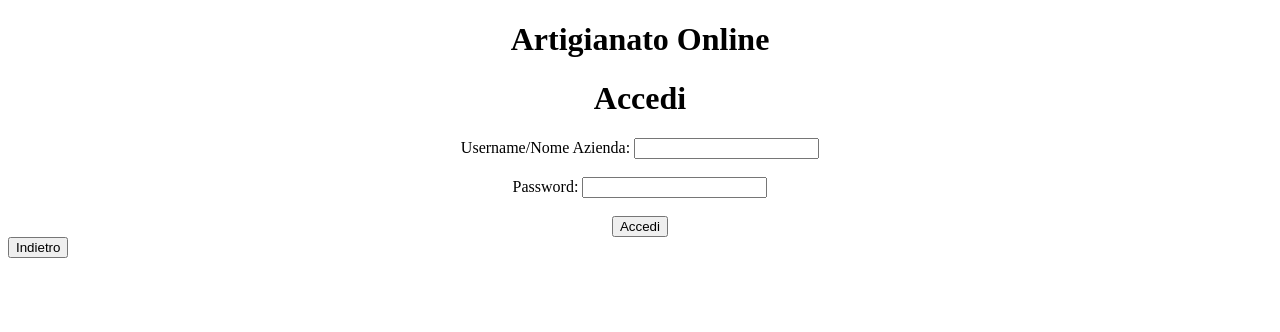
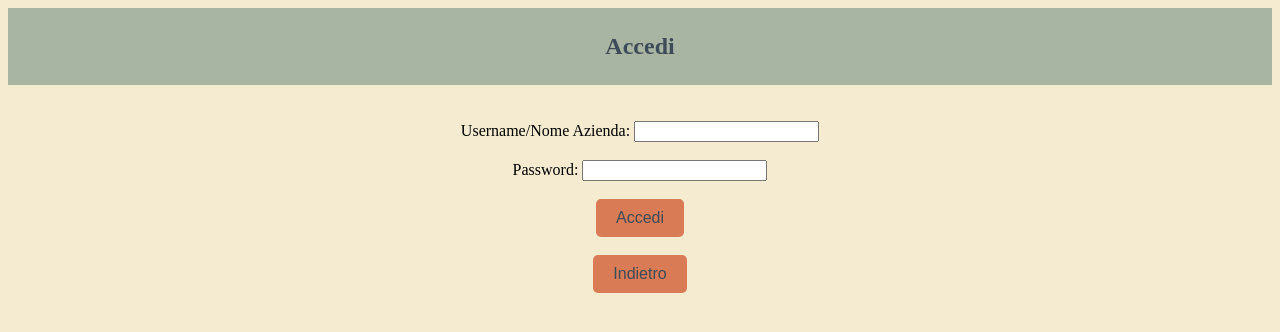
Before and after one commit to jacksgravato69/ArtigianatoOnline, a plain HTML site: page public/login.html in a window 1280 px wide. Drawn offline with Linux system fonts and the light colour scheme.

Commit message:
Stile delle pagine e creazione della Home del cliente

```diff
--- a/css/style.css
+++ b/css/style.css
@@ -1,7 +1,13 @@
+body{
+    background-color: #F4EBD0;
+}
+
+
 #titolo {
 
     text-align: center;
     margin-bottom: 100px;
+    color: #3E4C59;
 
 }
 
@@ -18,3 +24,13 @@
 div{
     text-align: center;
 }
+
+button{
+    background-color: #D97B54;
+    color: #3E4C59;
+    border: none;
+    padding: 10px 20px;
+    border-radius: 5px;
+    cursor: pointer;
+    font-size: 16px;
+}
--- /dev/null
+++ b/css/styleHomeC.css
@@ -0,0 +1,65 @@
+body{
+    background-color: #F4EBD0;
+}
+
+header nav {
+    background-color: #A8B5A2;
+    color: #3E4C59;
+    padding: 10px;
+
+}
+
+nav ul {
+    list-style: none;
+    padding: 0;
+    display: flex;
+    justify-content: space-between;
+    align-items: center;
+}
+
+nav ul li {
+    margin: 0 15px;
+}
+
+/*RICERCA*/
+.search-container {
+    position: relative;
+    display: flex;
+    align-items: center;
+  }
+
+  .search-toggle {
+    background: none;
+    border: none;
+    font-size: 20px;
+    cursor: pointer;
+    color: #3E4C59;
+  }
+
+  .search-input {
+    width: 0;
+    opacity: 0;
+    padding: 5px;
+    border: 1px solid #ccc;
+    border-radius: 5px;
+    margin-left: 10px;
+    transition: width 0.3s ease, opacity 0.3s ease;
+  }
+
+  /* Classe attiva per espandere */
+  .search-container.active .search-input {
+    width: 150px;
+    opacity: 1;
+  }
+
+/*CARRELLO E UTENTE*/
+nav ul li.right {
+    margin-left: auto;
+    display: flex;
+    gap: 15px;
+}
+nav ul li a {
+    text-decoration: none;
+    color: #3E4C59;
+    font-size: 18px;
+}
--- a/css/styleLogin.css
+++ b/css/styleLogin.css
@@ -1,8 +1,14 @@
-title{
+body{
+    background-color:  #F4EBD0;
+}
+header nav {
+    background-color: #A8B5A2;
+    color: #3E4C59;
+    padding: 5px;
     text-align: center;
 }
 
-#titolo, h1{
+h1{
     text-align: center;
 
 }
@@ -10,3 +16,14 @@ title{
 form{
     text-align: center;
 }
+
+button{
+    text-align: center;
+    background-color: #D97B54;
+    color: #3E4C59;
+    border: none;
+    padding: 10px 20px;
+    border-radius: 5px;
+    cursor: pointer;
+    font-size: 16px;
+}
--- a/css/styleRegistraA.css
+++ b/css/styleRegistraA.css
@@ -1,6 +1,29 @@
+body{
+    background-color:  #F4EBD0;
+
+}
+header nav {
+    background-color: #A8B5A2;
+    color: #3E4C59;
+    padding: 5px;
+    text-align: center;
+}
+
 #titolo{
     text-align: center;
+    color:#3E4C59;
 }
 form{
     text-align: center;
 }
+
+button{
+    text-align: center;
+    background-color: #D97B54;
+    color: #3E4C59;
+    border: none;
+    padding: 10px 20px;
+    border-radius: 5px;
+    cursor: pointer;
+    font-size: 16px;
+}
--- a/css/styleRegistraC.css
+++ b/css/styleRegistraC.css
@@ -1,6 +1,25 @@
+body{
+    background-color:  #F4EBD0;
+}
 #titolo{
     text-align: center;
 }
 form{
     text-align: center;
 }
+header nav {
+    background-color: #A8B5A2;
+    color: #3E4C59;
+    padding: 5px;
+    text-align: center;
+}
+button{
+    text-align: center;
+    background-color: #D97B54;
+    color: #3E4C59;
+    border: none;
+    padding: 10px 20px;
+    border-radius: 5px;
+    cursor: pointer;
+    font-size: 16px;
+}
--- a/public/login.html
+++ b/public/login.html
@@ -11,13 +11,14 @@
 
     <body>
 
-        <div id="titolo">
-            <h1>Artigianato Online</h1>
-        </div>
+        <header>
+            <nav>
+                <h1>Accedi</h1>
+            </nav>
+        </header>
+        <br><br>
 
         <div id="parteLogin">
-
-            <h1>Accedi</h1>
             <form id="loginForm">
                 <label for="username">Username/Nome Azienda:</label>
                 <input type="text" id="username" name="username" required><br><br>
@@ -25,12 +26,13 @@
                 <label for="password">Password:</label>
                 <input type="password" id="password" name="password" required><br><br>
 
-                <button type="submit">Accedi</button>
+                <button type="submit">Accedi</button> <br><br>
+                <button id="indietro">Indietro</button>
             </form>
 
 
         </div>
-    <button id="indietro">Indietro</button>
+
     <script>
         document.getElementById("indietro").addEventListener("click", function() {
         window.location.href = "index.html";
```
Also changed, not shown: public/homeC.html (added, +44 -0 lines), public/registraA.html (+8 -6 lines), public/registraC.html (+8 -6 lines).
